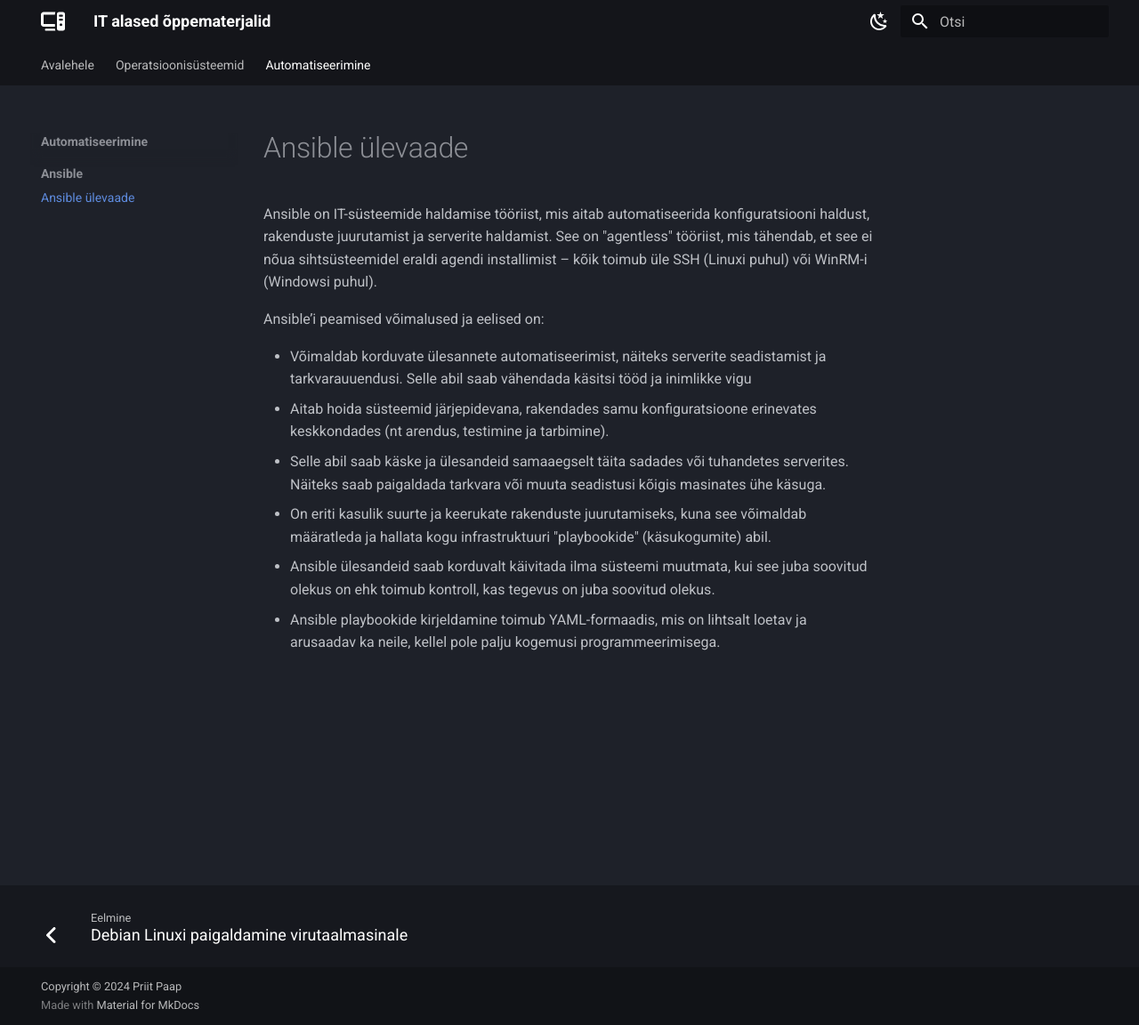
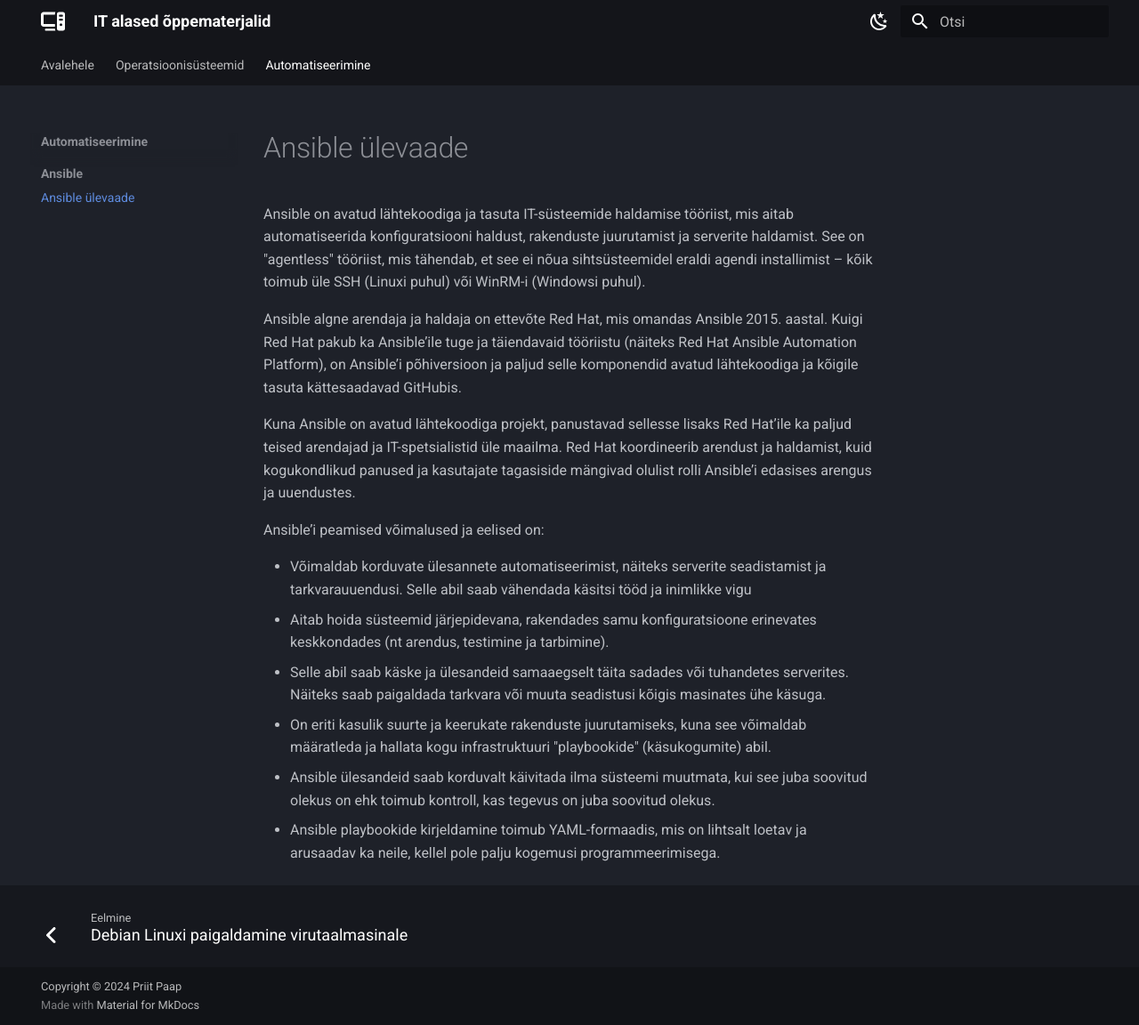
Before and after one commit to priitpaap/priitpaap.github.io, an MkDocs documentation site: the page built from docs/ansibleintro.md, in a window 1280 px wide and 1152 px high. Shown: the whole window at 89% size. Built offline with MkDocs 1.6.1 and Material for MkDocs 9.7.7, drawn with Linux system fonts in a browser that asks for light colours.

Commit message:
Update ansibleintro.md

```diff
--- a/docs/ansibleintro.md
+++ b/docs/ansibleintro.md
@@ -1,6 +1,10 @@
 # Ansible ülevaade
 
-Ansible on IT-süsteemide haldamise tööriist, mis aitab automatiseerida konfiguratsiooni haldust, rakenduste juurutamist ja serverite haldamist. See on "agentless" tööriist, mis tähendab, et see ei nõua sihtsüsteemidel eraldi agendi installimist – kõik toimub üle SSH (Linuxi puhul) või WinRM-i (Windowsi puhul).
+Ansible on avatud lähtekoodiga ja tasuta IT-süsteemide haldamise tööriist, mis aitab automatiseerida konfiguratsiooni haldust, rakenduste juurutamist ja serverite haldamist. See on "agentless" tööriist, mis tähendab, et see ei nõua sihtsüsteemidel eraldi agendi installimist – kõik toimub üle SSH (Linuxi puhul) või WinRM-i (Windowsi puhul).
+
+Ansible algne arendaja ja haldaja on ettevõte Red Hat, mis omandas Ansible 2015. aastal. Kuigi Red Hat pakub ka Ansible’ile tuge ja täiendavaid tööriistu (näiteks Red Hat Ansible Automation Platform), on Ansible’i põhiversioon ja paljud selle komponendid avatud lähtekoodiga ja kõigile tasuta kättesaadavad GitHubis.
+
+Kuna Ansible on avatud lähtekoodiga projekt, panustavad sellesse lisaks Red Hat’ile ka paljud teised arendajad ja IT-spetsialistid üle maailma. Red Hat koordineerib arendust ja haldamist, kuid kogukondlikud panused ja kasutajate tagasiside mängivad olulist rolli Ansible’i edasises arengus ja uuendustes.
 
 Ansible’i peamised võimalused ja eelised on:
 
```
